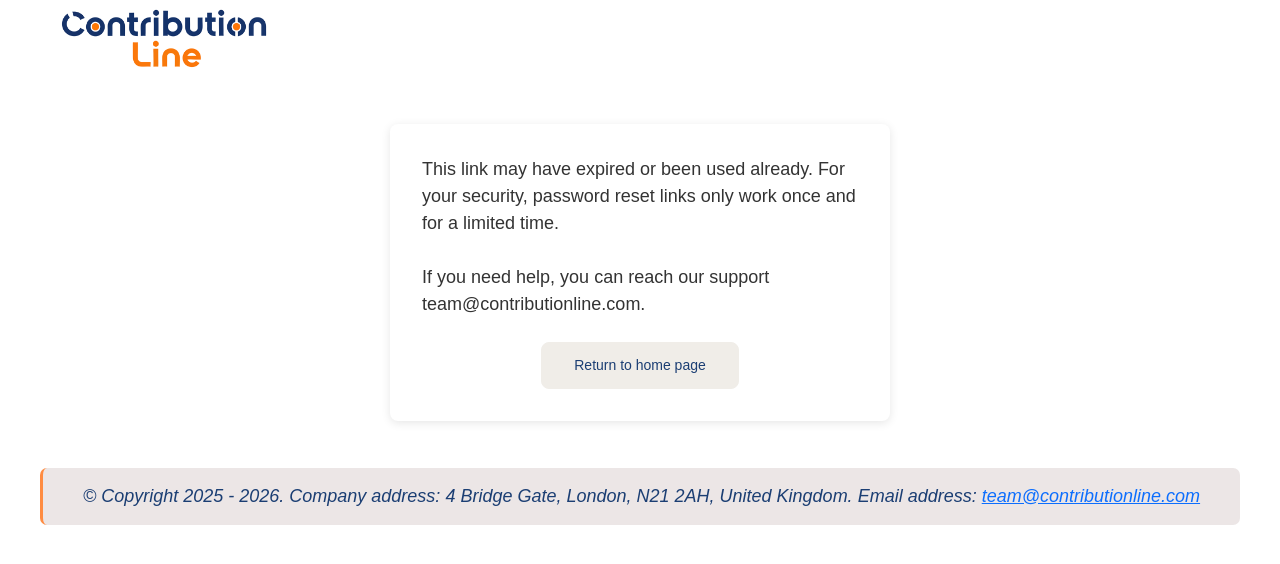
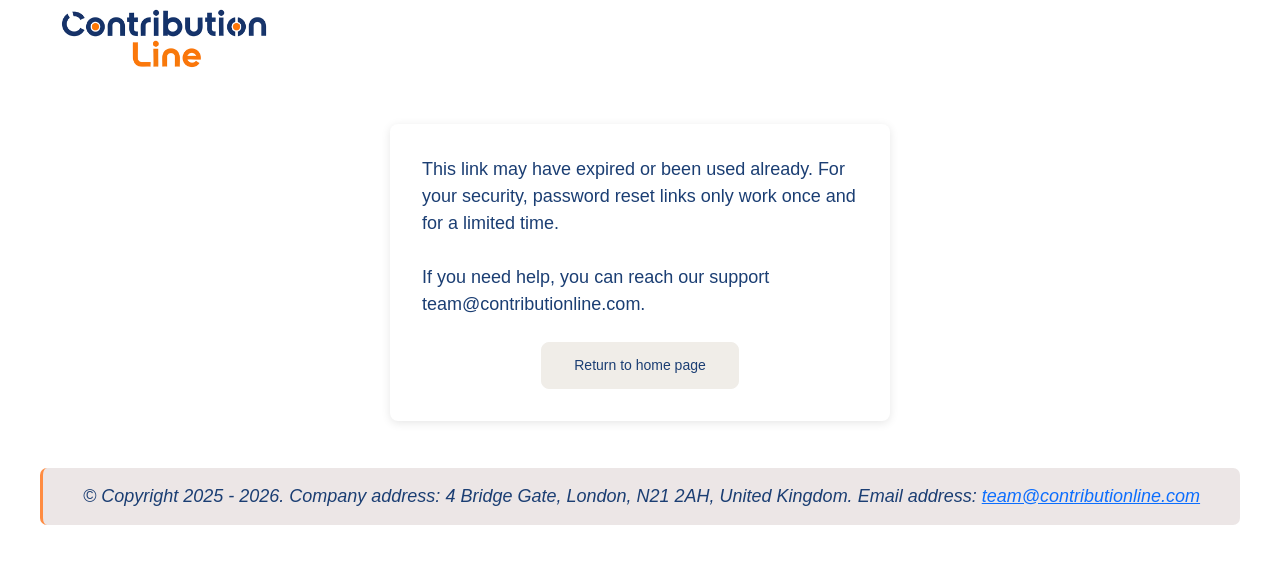
Before and after one commit to Alec-Hajinoff/Contribution_Line_Refinery, a React (Create React App) app in the folder React/: page /PasswordReset in a window 1280 px wide. Shown: the top 564 px of the page. Built offline with nearby package versions, Linux system fonts and the light colour scheme.

Commit message:
26/4/26, 11:35

```diff
--- a/React/src/UserRegistration.css
+++ b/React/src/UserRegistration.css
@@ -31,3 +31,11 @@ body {
   font-size: 18px;
   box-shadow: none;
 }
+
+.error,
+#error-message,
+#success-message {
+  font-family: Arial, Helvetica, sans-serif;
+  font-size: 18px;
+  color: #1b3e73;
+}
```
